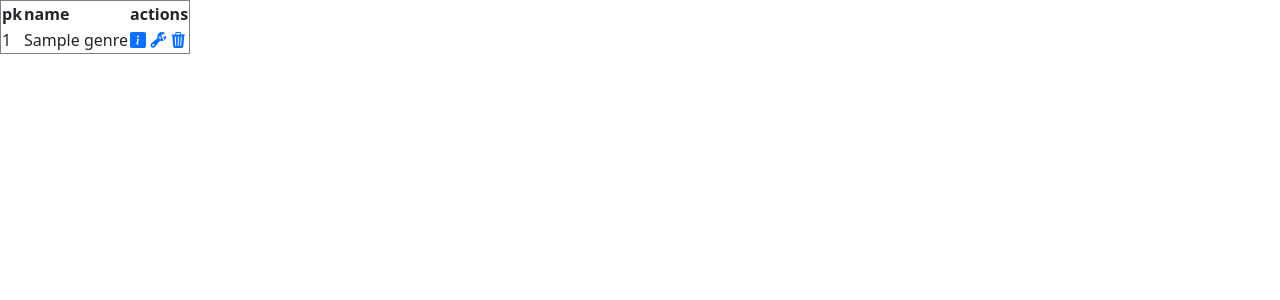
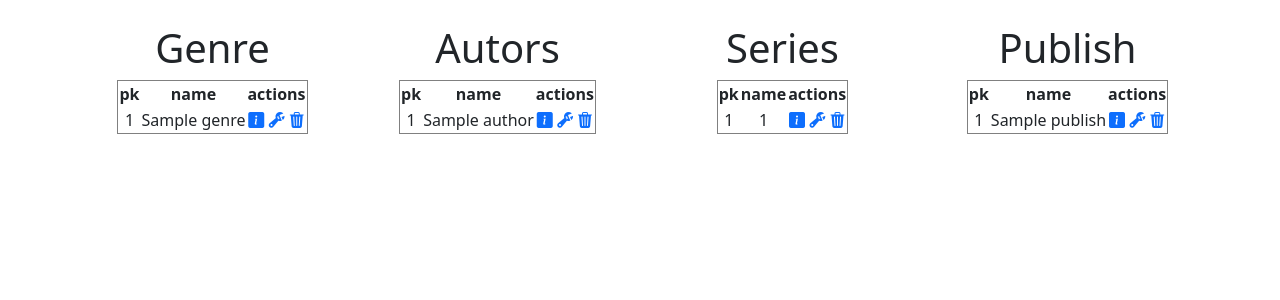
Before and after one commit to AndruAKomar/komardjangoproj, a Django app: page /reference/genre-list/ in a window 1280 px wide. Shown: the top 300 px of the page. Run offline with Django 4.2, Linux system fonts and the light colour scheme; tables that the repository leaves empty hold one stand-in row (values such as "Sample post"); some libraries are stand-ins or nearby versions.

Commit message:
add all references in one templete

```diff
--- a/src/reference/models.py
+++ b/src/reference/models.py
@@ -23,6 +23,9 @@ class Author(models.Model):
     def __str__(self):
         return self.name
 
+    def get_absolute_url(self):
+        return reverse_lazy('reference:AuthorView', kwargs={"pk":self.pk})
+
 class Series(models.Model):
     name = models.BigIntegerField(verbose_name='Series book')
 
--- a/src/reference/templates/reference/genre_list.html
+++ b/src/reference/templates/reference/genre_list.html
@@ -2,7 +2,14 @@
 {% extends 'base.html' %}
 {% block TITLE %}Genre list{% endblock TITLE %}
 {% block BODY %}
-<table border="1">
+
+<br>
+
+<div class="container text-center">
+    <div class="row">
+      <div class="col">
+        <h1>Genre</h1>
+        <table border="1" align="center">
             <tr>
                 <th>pk</th>
                 <th>name</th>
@@ -20,4 +27,72 @@
             </tr>
             {% endfor %}
         </table>
+      </div>
+      <div class="col">
+        <h1>Autors</h1>
+        <table border="1" align="center">
+            <tr>
+                <th>pk</th>
+                <th>name</th>
+                <th>actions</th>
+            </tr>
+            {%for obj in author_list%}
+            <tr>
+                <td>{{obj.pk}}</td>
+                <td>{{obj.name}}</td>
+                <td>
+                    <a href="{% url 'reference:GenreView' pk=obj.pk %}"><i class="bi bi-info-square-fill"></i></a>
+                    <a href="{% url 'reference:GenreUpdateView' pk=obj.pk %}"><i class="bi bi-wrench-adjustable"></i></a>
+                    <a href="{% url 'reference:GenreDeleteView' pk=obj.pk %}"><i class="bi bi-trash3-fill"></i></a>
+                </td>
+            </tr>
+            {% endfor %}
+        </table>
+      </div>
+      <div class="col">
+        <h1>Series</h1>
+        <table border="1" align="center">
+            <tr>
+                <th>pk</th>
+                <th>name</th>
+                <th>actions</th>
+            </tr>
+            {%for obj in series_list%}
+            <tr>
+                <td>{{obj.pk}}</td>
+                <td>{{obj.name}}</td>
+                <td>
+                    <a href="{% url 'reference:GenreView' pk=obj.pk %}"><i class="bi bi-info-square-fill"></i></a>
+                    <a href="{% url 'reference:GenreUpdateView' pk=obj.pk %}"><i class="bi bi-wrench-adjustable"></i></a>
+                    <a href="{% url 'reference:GenreDeleteView' pk=obj.pk %}"><i class="bi bi-trash3-fill"></i></a>
+                </td>
+            </tr>
+            {% endfor %}
+        </table>
+      </div>
+      <div class="col">
+        <h1>Publish</h1>
+        <table border="1" align="center">
+            <tr>
+                <th>pk</th>
+                <th>name</th>
+                <th>actions</th>
+            </tr>
+            {%for obj in publish_list%}
+            <tr>
+                <td>{{obj.pk}}</td>
+                <td>{{obj.name}}</td>
+                <td>
+                    <a href="{% url 'reference:GenreView' pk=obj.pk %}"><i class="bi bi-info-square-fill"></i></a>
+                    <a href="{% url 'reference:GenreUpdateView' pk=obj.pk %}"><i class="bi bi-wrench-adjustable"></i></a>
+                    <a href="{% url 'reference:GenreDeleteView' pk=obj.pk %}"><i class="bi bi-trash3-fill"></i></a>
+                </td>
+            </tr>
+            {% endfor %}
+        </table>
+      </div>
+    </div>
+  </div>
+
+
 {% endblock BODY %}
--- a/src/reference/urls.py
+++ b/src/reference/urls.py
@@ -8,4 +8,5 @@ urlpatterns = [
     path('genre-add/', views.GenreCreateView.as_view(), name='GenreCreateView'),        #переход к форме для добавления нового Жанра
     path('genre-upd/<int:pk>', views.GenreUpdateView.as_view(), name='GenreUpdateView'),        #переход к форме для редактирования Жанра по его РК
     path('genre-delete/<int:pk>', views.GenreDeleteView.as_view(), name='GenreDeleteView'),     #переход к форме для удаления Жанра по его РК
+    # path('author/<int:pk>', views.AuthorView.as_view(), name='AuthorView'),     #переход к просмотру всех объектов Авторов
 ]
--- a/src/reference/views.py
+++ b/src/reference/views.py
@@ -1,9 +1,11 @@
+from typing import Any, Dict
 from django.shortcuts import render
 from django.http import HttpResponse, HttpResponseRedirect
 from random import randint
 from django.views import generic
 from . import models
 from . import forms
+from .models import Author, Genre, Series, Publish
 
 # Create your views here.
 
@@ -30,9 +32,19 @@ from . import forms
 class GenreView(generic.DetailView):
     model = models.Genre
 
+class AuthorView(generic.DetailView):
+    model = models.Author
+
+
 #List
 class GenreListView(generic.ListView):
     model = models.Genre
+    def get_context_data(self, **kwargs: Any) -> Dict[str, Any]:
+        cont =super().get_context_data(**kwargs)
+        cont["author_list"] = Author.objects.all()
+        cont["series_list"] = Series.objects.all()
+        cont["publish_list"] = Publish.objects.all()
+        return cont
 
 
 #Create
```
Lines whose indentation alone changed are shown as unchanged.
